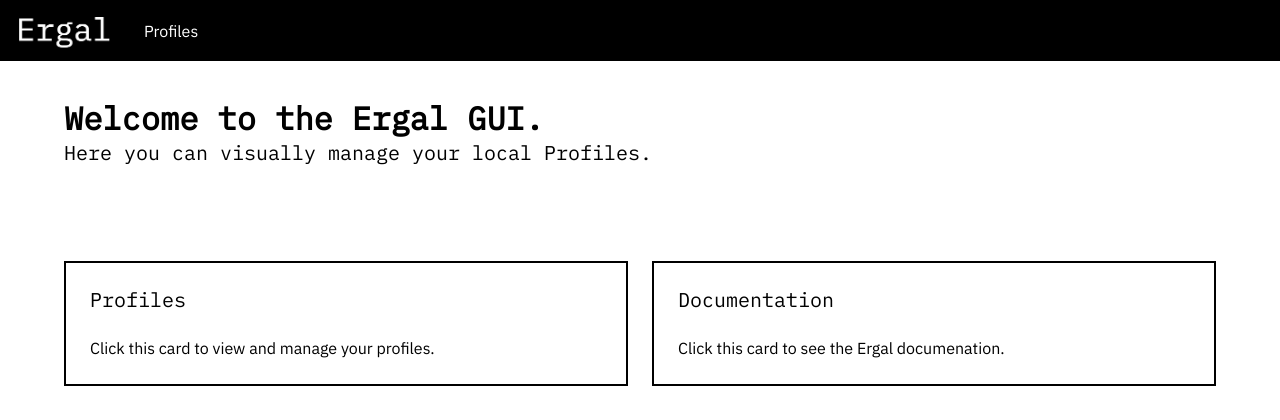
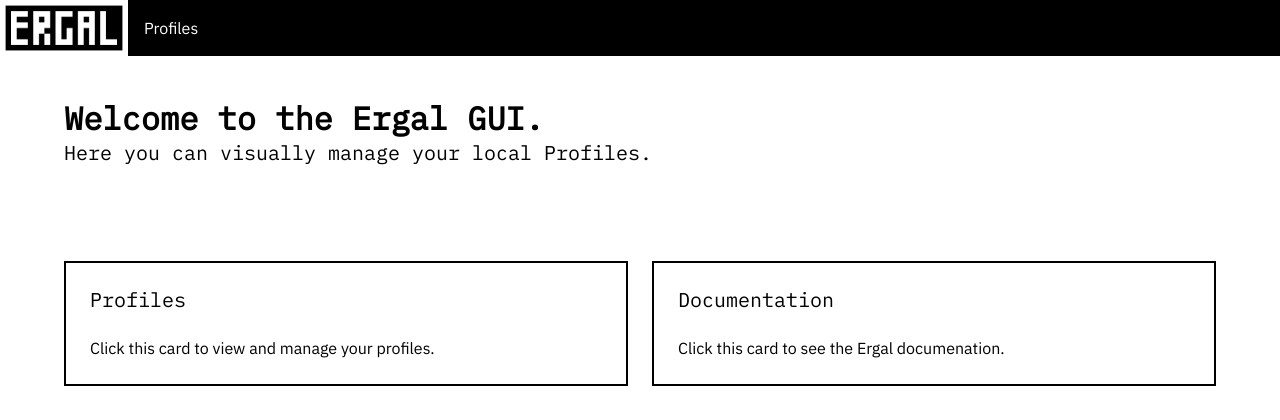
Before and after one commit to glotchimo/ergal, a Flask app: page / in a window 1280 px wide. Shown: the top 420 px of the page. Run offline with Flask 2, Linux system fonts and the light colour scheme; some libraries are stand-ins or nearby versions.

Commit message:
add some images

```diff
--- a/ergal/gui/templates/base.html
+++ b/ergal/gui/templates/base.html
@@ -17,7 +17,7 @@
 <body>
     <nav class="navbar is-fixed-top">
         <a href="{{ url_for('index') }}" class="navbar-brand">
-            <img src="{{ url_for('static', filename='img/Ergal.png') }}" alt="Ergal" width="128" height="64">
+            <img src="{{ url_for('static', filename='img/white.png') }}" alt="Ergal" width="128" height="64">
         </a>
 
         <div class="navbar-menu">
```
Also changed, not shown: ergal/gui/static/img/black.png (added), ergal/gui/static/img/white.png (added).
